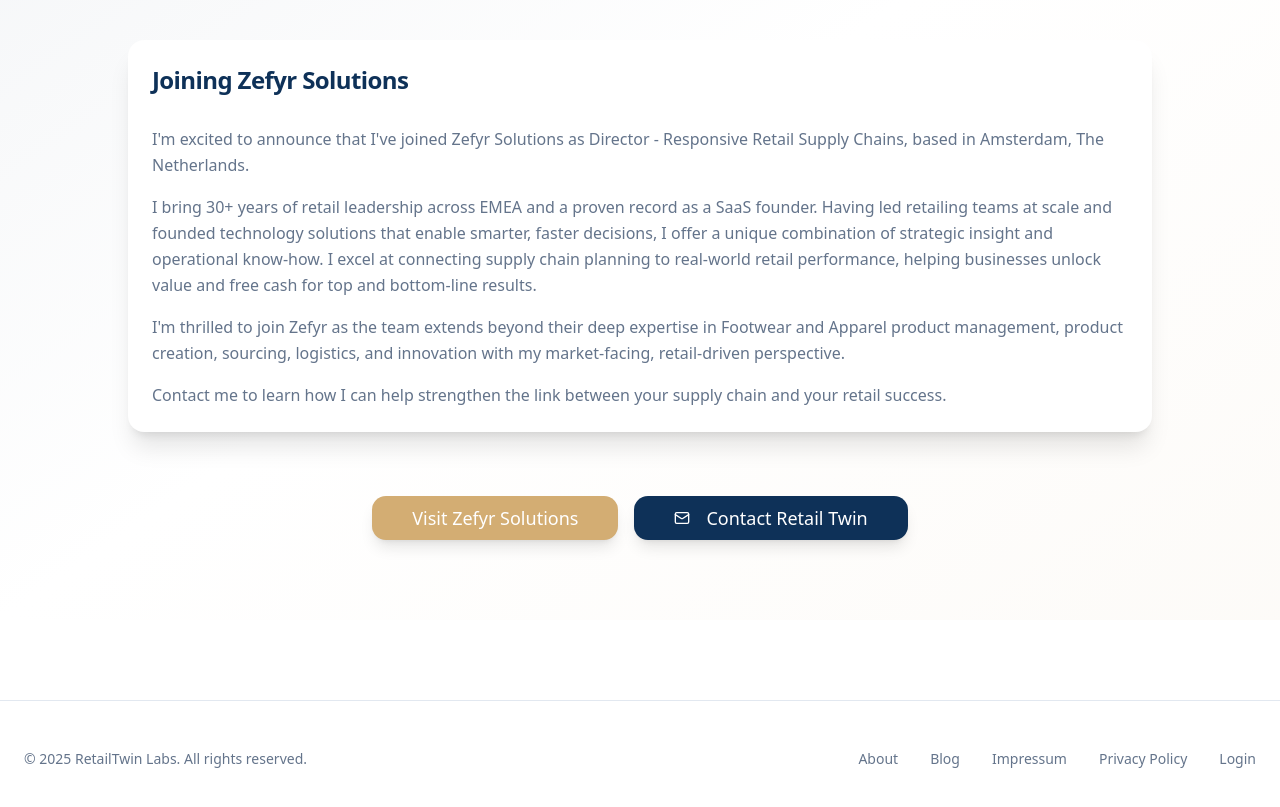
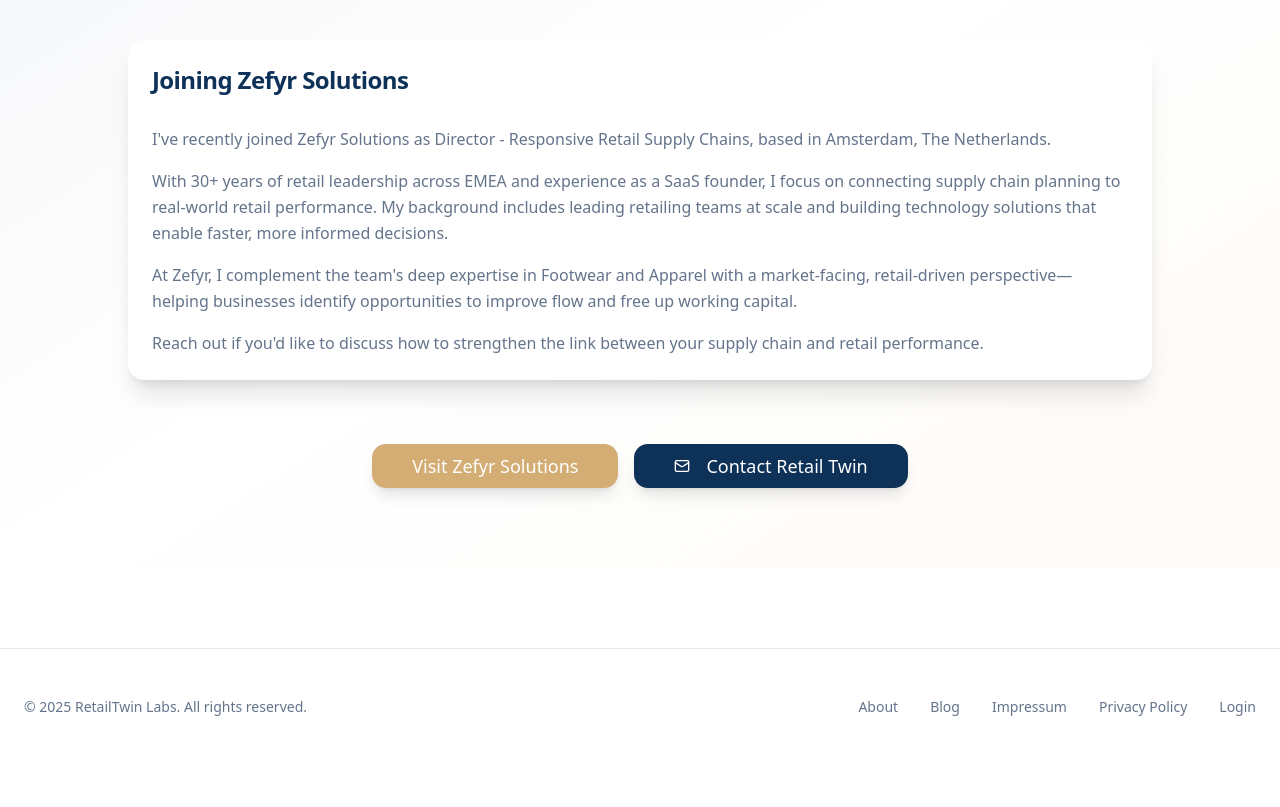
Before and after one commit to retailtwin/retailtwin-cockpit, a React (Vite) app: page / in a window 1280 px wide. Shown: the part 3452-4259 px from the top of the page. After the commit the page ends 4217 px from the top, so only its background shows below. Built offline with nearby package versions, Linux system fonts and the light colour scheme; the HTML template or start-up script is replaced by a standard one.

Commit message:
Rewrite Consultancy section text humbly yet authoritative

```diff
--- a/src/pages/Landing.tsx
+++ b/src/pages/Landing.tsx
@@ -228,16 +228,16 @@ const Landing = () => {
                 <CardTitle className="text-2xl mb-6">Joining Zefyr Solutions</CardTitle>
                 <CardDescription className="text-base leading-relaxed space-y-4">
                   <p>
-                    I'm excited to announce that I've joined Zefyr Solutions as Director - Responsive Retail Supply Chains, based in Amsterdam, The Netherlands.
+                    I've recently joined Zefyr Solutions as Director - Responsive Retail Supply Chains, based in Amsterdam, The Netherlands.
                   </p>
                   <p>
-                    I bring 30+ years of retail leadership across EMEA and a proven record as a SaaS founder. Having led retailing teams at scale and founded technology solutions that enable smarter, faster decisions, I offer a unique combination of strategic insight and operational know-how. I excel at connecting supply chain planning to real-world retail performance, helping businesses unlock value and free cash for top and bottom-line results.
+                    With 30+ years of retail leadership across EMEA and experience as a SaaS founder, I focus on connecting supply chain planning to real-world retail performance. My background includes leading retailing teams at scale and building technology solutions that enable faster, more informed decisions.
                   </p>
                   <p>
-                    I'm thrilled to join Zefyr as the team extends beyond their deep expertise in Footwear and Apparel product management, product creation, sourcing, logistics, and innovation with my market-facing, retail-driven perspective.
+                    At Zefyr, I complement the team's deep expertise in Footwear and Apparel with a market-facing, retail-driven perspective—helping businesses identify opportunities to improve flow and free up working capital.
                   </p>
                   <p>
-                    Contact me to learn how I can help strengthen the link between your supply chain and your retail success.
+                    Reach out if you'd like to discuss how to strengthen the link between your supply chain and retail performance.
                   </p>
                 </CardDescription>
               </CardHeader>
```
